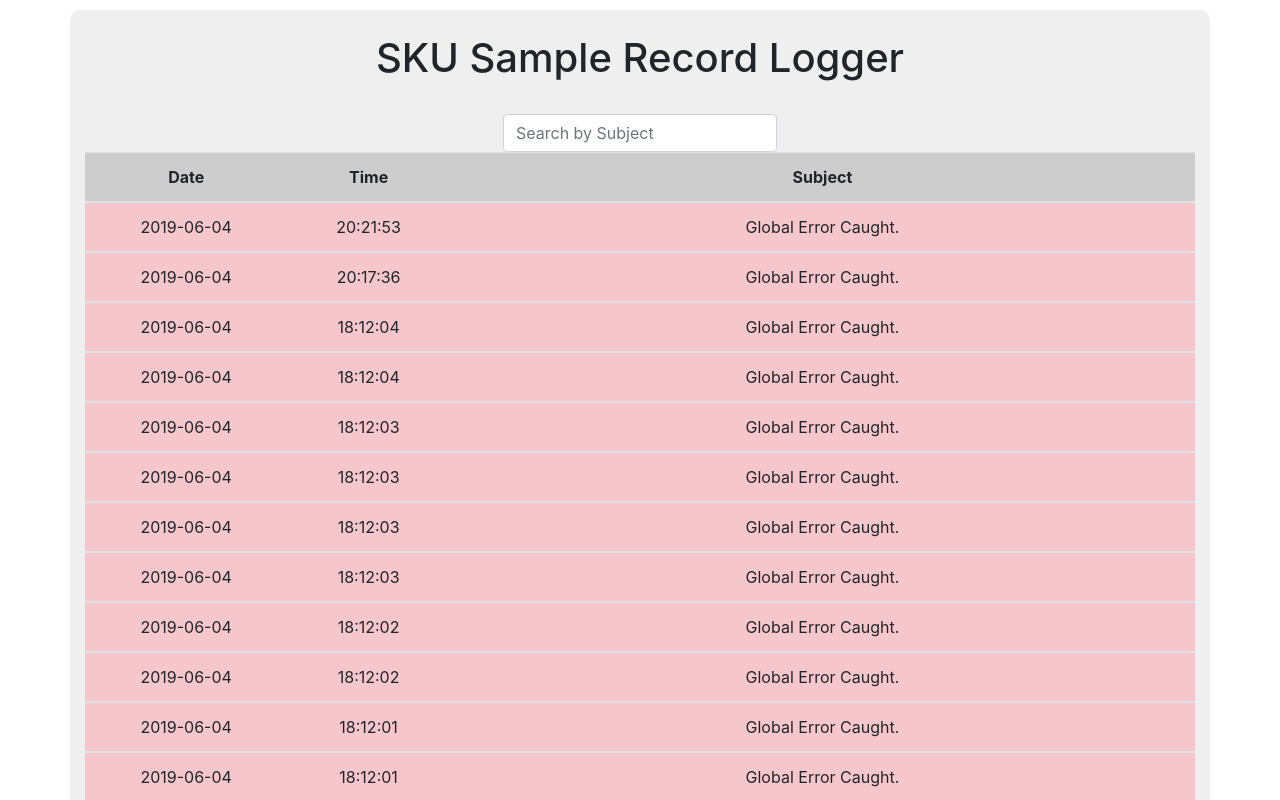
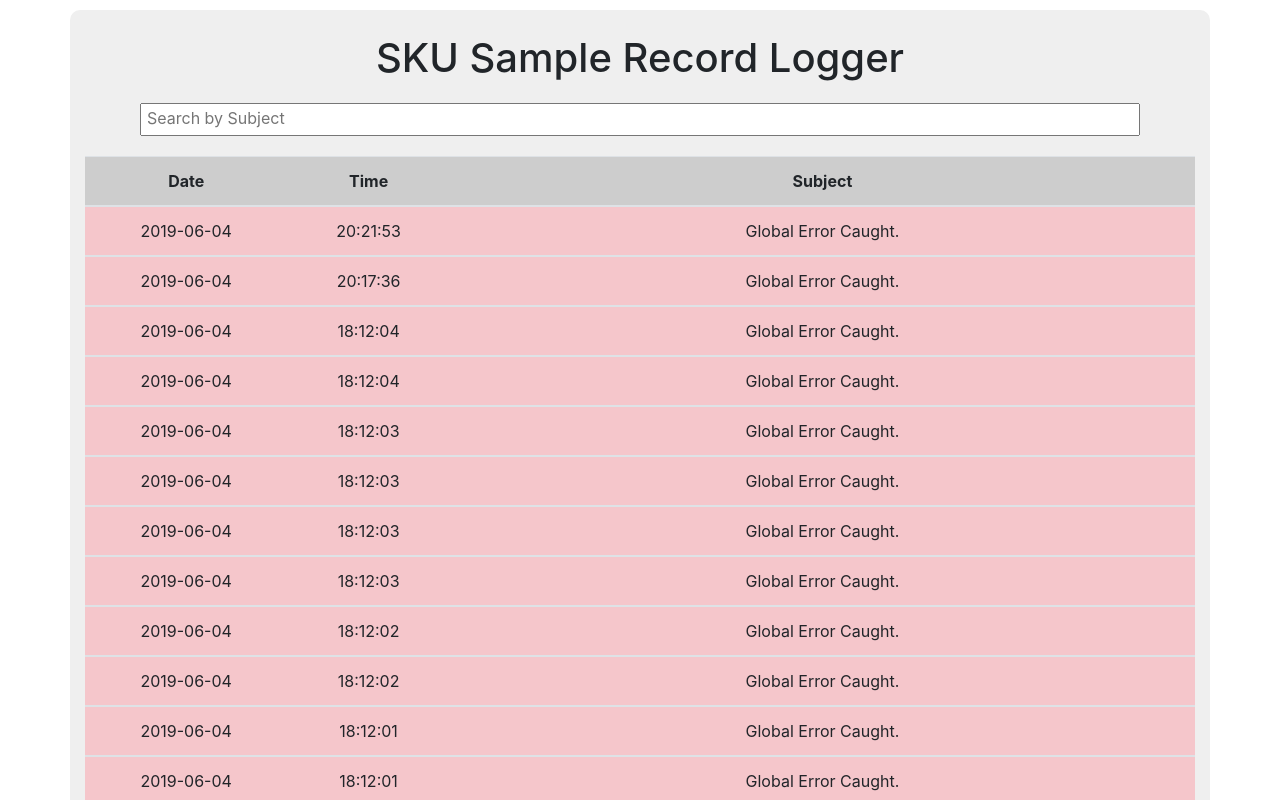
Before and after one commit to jrizza88/sampleSKUNinjaSystem, a React (Create React App) app in the folder sample-record-logger/: page / in a window 1280 px wide. Shown: the top 800 px of the page. Built offline with nearby package versions, Linux system fonts and the light colour scheme; no server answers.

Commit message:
fixes input styling

```diff
--- a/sample-record-logger/src/App.css
+++ b/sample-record-logger/src/App.css
@@ -20,7 +20,7 @@
 }
 
 .site-header {
-  padding: 1.5rem 0;
+  padding: 1.5rem 0 .8rem 0;
 }
 
 
@@ -33,3 +33,12 @@
 .hover-table {
 cursor: pointer;
 }
+
+.search-form{
+  display: flex;
+  width: 100%;
+  max-width: 1000px;
+  margin-bottom: 20px;
+  padding-bottom: 4px;
+  padding-left: 5px;
+}
--- a/sample-record-logger/src/App.js
+++ b/sample-record-logger/src/App.js
@@ -149,9 +149,9 @@ handleChange = event => {
     return (
       <Container className="app">
         <h1 className="site-header">SKU Sample Record Logger</h1>
-        <Form fluid="md">
-          <FormControl className="search-form" type="text" placeholder="Search by Subject"  onChange={this.handleChange} value={this.state.searchedItem}/>
-        </Form>
+
+          <input className="search-form" type="text" placeholder="Search by Subject"  onChange={this.handleChange} value={this.state.searchedItem}/>
+
         {this.state.showModal ? this.findEntryModal() : null}
         <Table className="Table">
           <thead >
```
